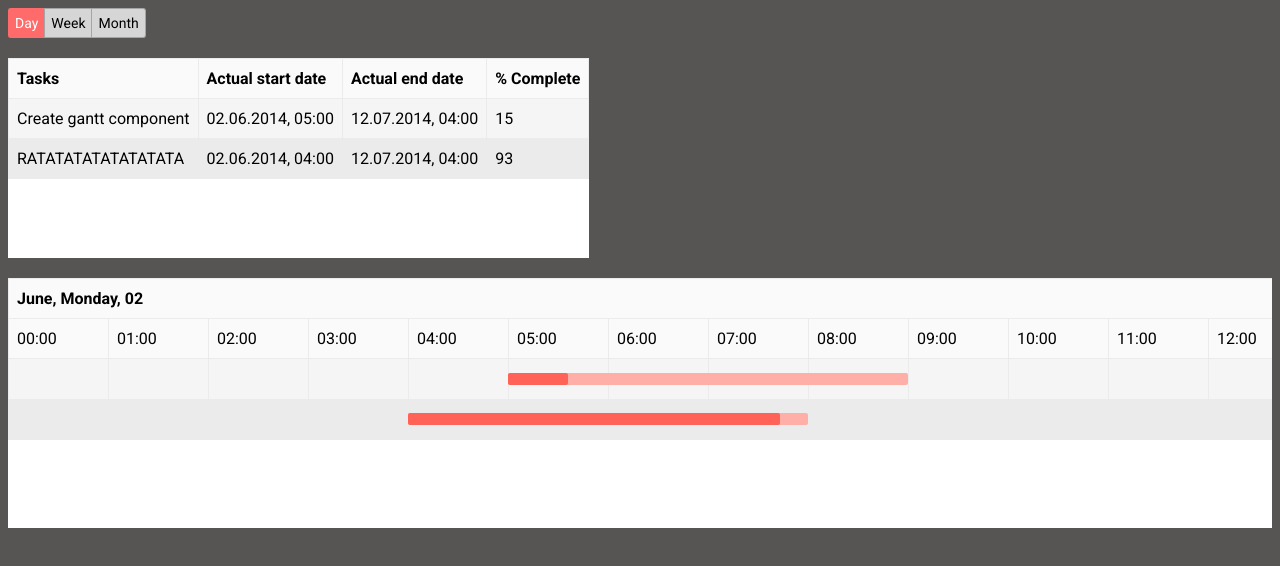
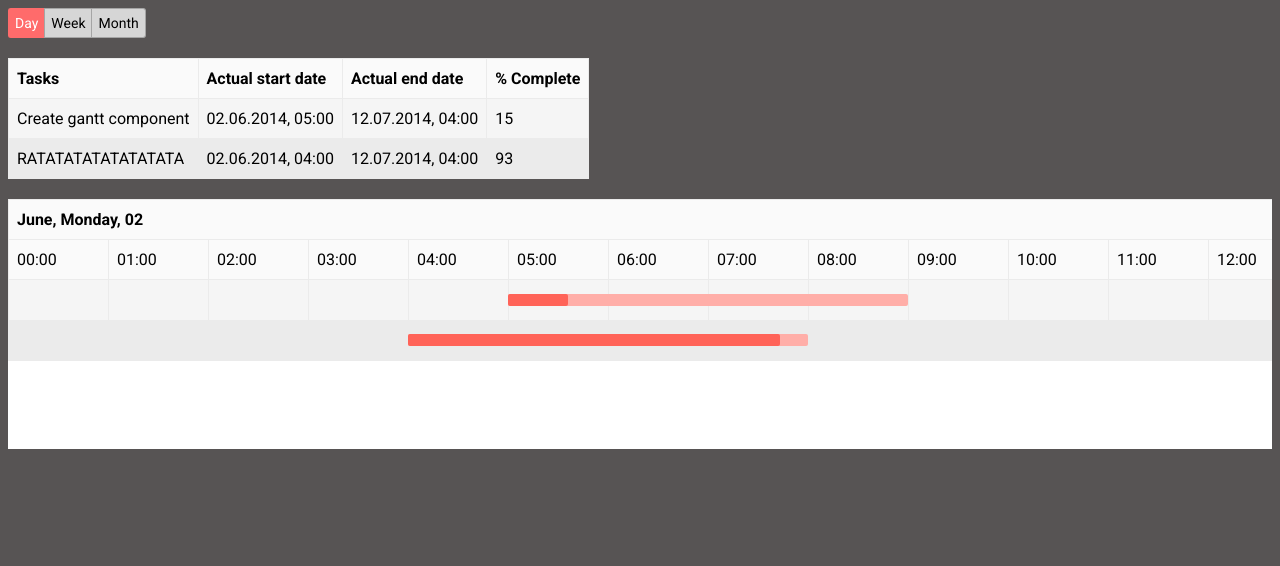
Before and after one commit to Overfirst/angular-gantt, an Angular app: page / in a window 1280 px wide. Shown: the top 566 px of the page. Built offline with nearby package versions, Linux system fonts and the light colour scheme.

Commit message:
Убрал некоторые стили

```diff
--- a/src/app/shared/components/gantt/gantt-task-progress/gantt-task-progress.component.scss
+++ b/src/app/shared/components/gantt/gantt-task-progress/gantt-task-progress.component.scss
@@ -1,5 +1,4 @@
 .task-container {
-  width: 200px;
   height: 12px;
   background-color: #ffaea8;
   position: relative;
--- a/src/app/shared/components/gantt/gantt-tasks/gantt-tasks.component.scss
+++ b/src/app/shared/components/gantt/gantt-tasks/gantt-tasks.component.scss
@@ -1,5 +1,4 @@
 .gantt-tasks {
-  height: 200px;
   background-color: #fff;
   width: max-content;
 }
--- a/src/app/shared/components/gantt/gantt-timeline/gantt-timeline.component.scss
+++ b/src/app/shared/components/gantt/gantt-timeline/gantt-timeline.component.scss
@@ -12,7 +12,6 @@ tbody tr td {
 }
 
 .main-tables {
-  height: inherit;
   position: relative;
   user-select: none;
 
```
